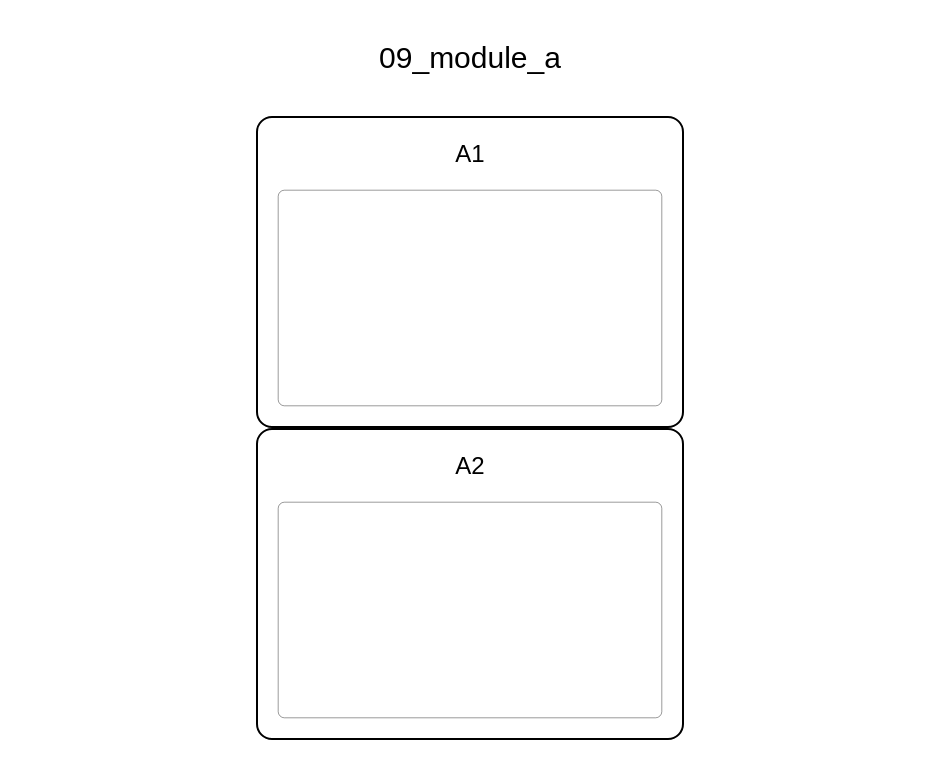
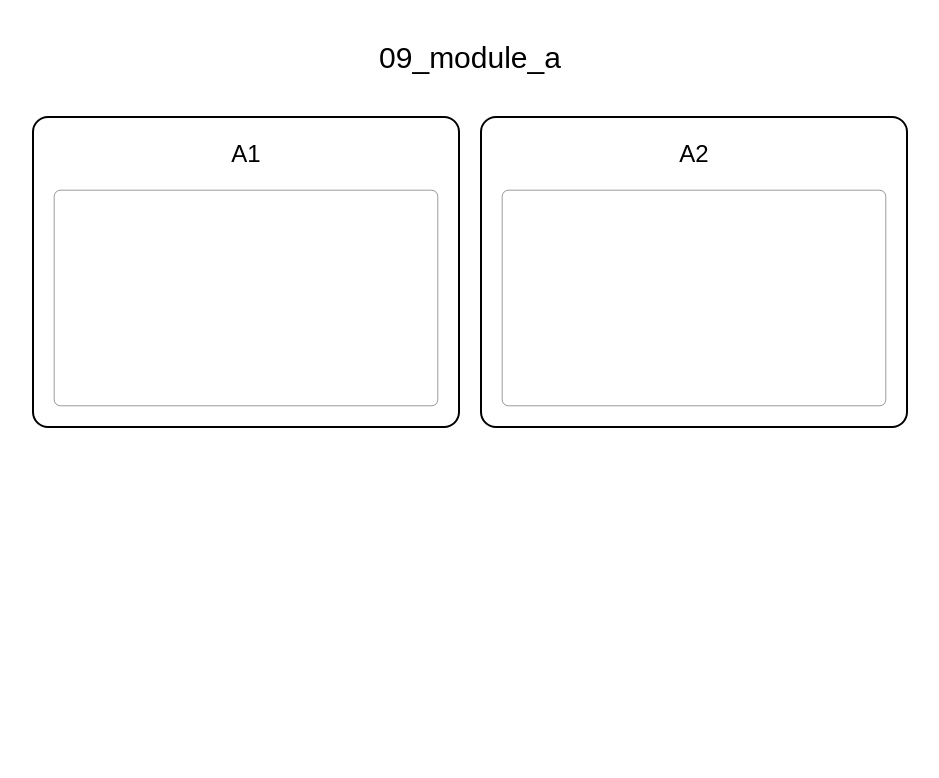
Before and after one commit to Sahil2004/indiaskills-nationals, a Next.js app in the folder speedtest/: page /09_module_a in a window 1280 px wide. Shown: the top 778 px of the page, without its empty margins (170-1109 px from the left). Built offline with nearby package versions, Linux system fonts and the light colour scheme.

Commit message:
added more files in module a2
changed scss property to better align with outcomes

```diff
--- a/speedtest/app/09_module_a/A2/a2.scss
+++ b/speedtest/app/09_module_a/A2/a2.scss
@@ -5,7 +5,7 @@
 	&:hover {
 		box-shadow: 15px 15px 0px 0px #000000;
 	}
-	&:focus {
+	&:active {
 		box-shadow: none;
 	}
 }
--- a/speedtest/app/09_module_a/page.tsx
+++ b/speedtest/app/09_module_a/page.tsx
@@ -14,6 +14,8 @@ export default function Module() {
 							></iframe>
 						</div>
 					</article>
+				</a>
+				<a href="/09_module_a/A2">
 					<article className="flex flex-col justify-center items-center gap-5 p-5 rounded-2xl border-2">
 						<h2 className="text-2xl">A2</h2>
 						<div className="w-[384px] h-[216px]">
```
